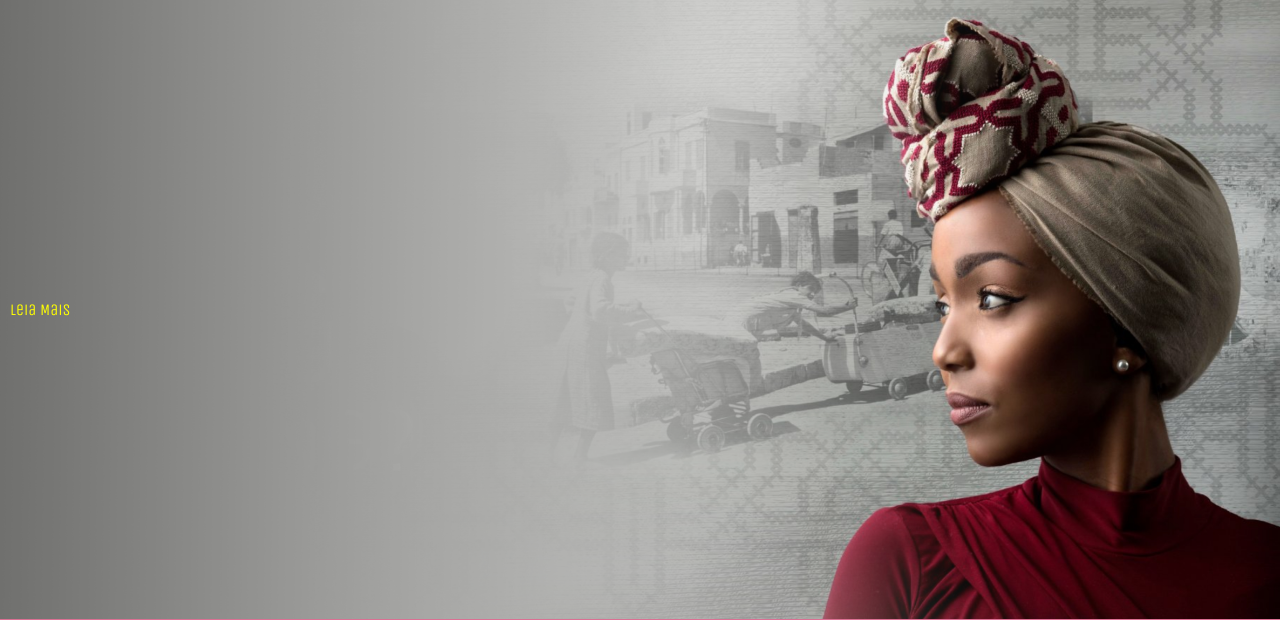
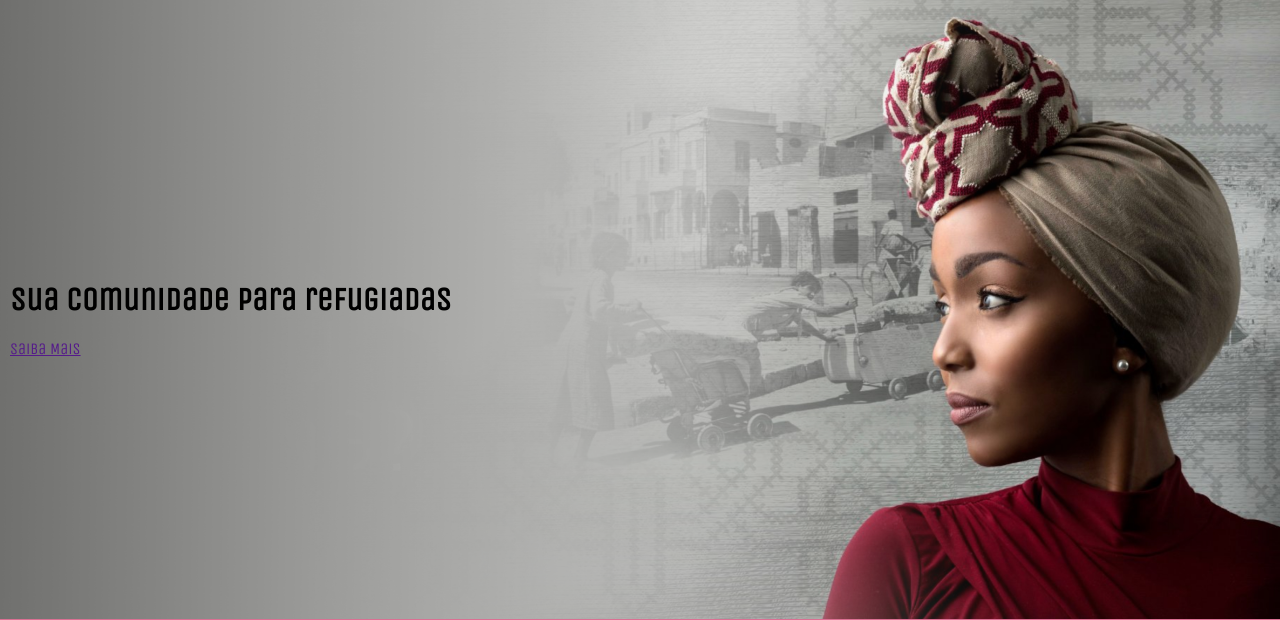
Before and after one commit to vanmtv/dr-ella, a Django app: page / in a window 1280 px wide. Shown: the part 101-721 px from the top of the page. Run offline with Django 3.2, Linux system fonts and the light colour scheme; some web fonts are replaced.

```diff
--- a/app/templates/home.html
+++ b/app/templates/home.html
@@ -4,8 +4,8 @@
 
 {% block content %}
     <header class = "leia-mais">
-        <p>Leia Mais</p>
-
+        <h1>Sua comunidade para refugiadas</h1>
+        <a href="">Saiba Mais</a>
 
     </header>
     <section class = "funciona">
```
